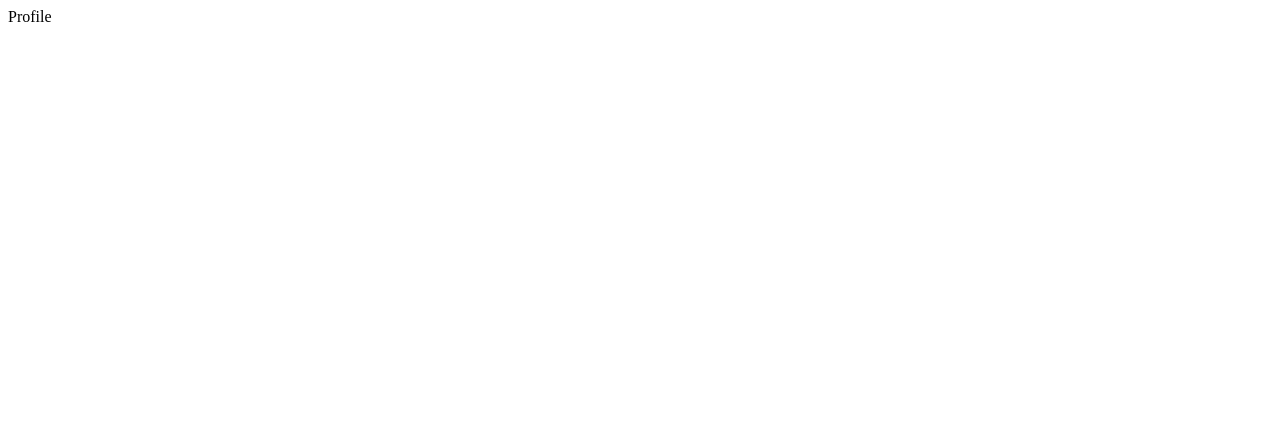
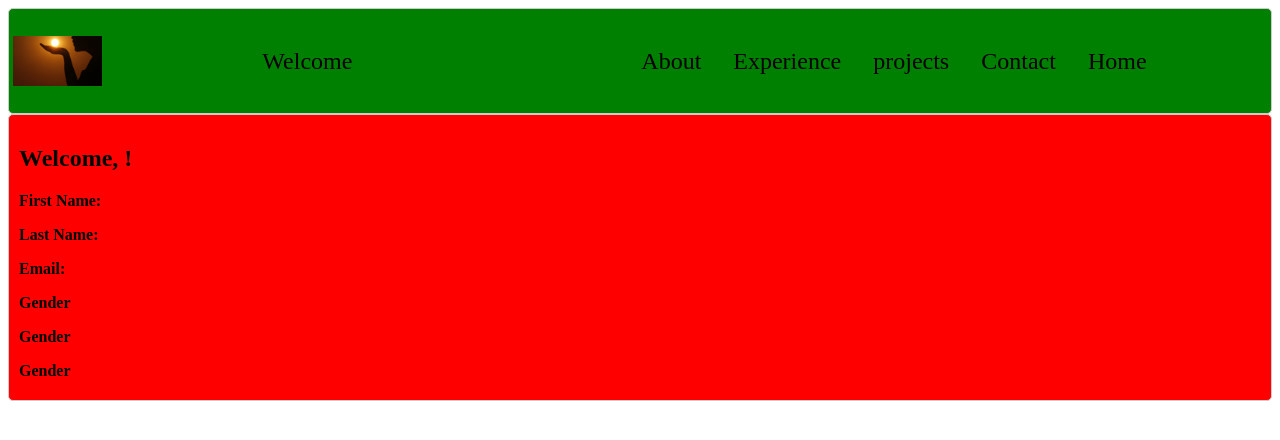
Before and after one commit to Adhamfm/WellnessFrontMeAlone2, a React (Vite) app: page /profile in a window 1280 px wide. Shown: the top 440 px of the page. Built offline with nearby package versions, Linux system fonts and the light colour scheme.

Commit message:
profile style
profile style editing

```diff
--- a/src/pages/profile/index.jsx
+++ b/src/pages/profile/index.jsx
@@ -1,6 +1,54 @@
+import React from 'react';
+import './style.css'
+import { Link } from 'react-router-dom';
 
-export default function Profile() {
+export default function Profile(data) {
   return (
-    <div>Profile</div>
+  <div>
+    <nav id="desktop-nav">
+        <div class="section__pic-container"> <img src="./src/assets/wallpaperflare.com_wallpaper (4).jpg" alt="Profile picture"></img> </div>
+
+        <div class="logo">Welcome</div>
+        <div>
+            <ul class="nav-links">
+                <li><a href="#about">About</a></li>
+                <li><a href="#experience">Experience</a></li>
+                <li><a href="#projects">projects</a></li>
+                <li><a href="#contact">Contact</a></li>
+                <Link to='/'>Home</Link>
+            </ul>
+        </div>
+    </nav>
+    <section className="profile">
+    <div className="profile-container">
+      <h1>Welcome, {data.firstName}!</h1>
+      <div className="profile-details">
+        <p><strong>First Name:</strong> {data.firstName}</p>
+        <p><strong>Last Name:</strong> {data.lastName}</p>
+        <p><strong>Email:</strong> {data.email}</p>
+        <p><strong>Gender</strong></p>
+        <p><strong>Gender</strong></p>
+        <p><strong>Gender</strong></p>
+
+      </div>
+    </div>
+  </section>
+  </div>
   )
 }
+
+
+// const Profile = ({ location }) => {
+//   const { signupData } = location.state;
+
+//   return (
+//     <div>
+//       <h1>Welcome to your profile!</h1>
+//       <p>Username: {signupData.firstname}</p>
+//       <p>Email: {signupData.email}</p>
+//       {/* You can display other signup data here */}
+//     </div>
+//   );
+// };
+
+// export default Profile;
--- a/src/pages/profile/style.css
+++ b/src/pages/profile/style.css
@@ -0,0 +1,71 @@
+nav,
+.nav-links{
+    display: flex;
+}
+nav {
+    justify-content: space-around;
+    align-items: center;
+    height: 13vh;
+    background-color: green;
+        border: 1px solid #ccc;
+    border-radius: 5px;
+}
+.nav-links{
+    gap: 2rem;
+    list-style: none;
+    font-size: 1.5rem;
+}
+a {
+    color: black;
+    text-decoration: none;
+    text-decoration-color: white;
+}
+a:hover{
+    color: grey;
+    text-decoration: underline;
+    text-underline-offset:1rem ;
+    text-decoration-color:rgb(181, 181, 181)  ;
+}
+.logo{
+    font-size: 1.5rem;
+    margin-left: -100px;
+}
+.logo:hover{
+    cursor: default;
+}
+.profile{
+    display: flex;
+    justify-content: left;
+    gap: 1rem;
+    margin-left: -10px;
+}
+.profile-container {
+    justify-content: space-around;
+    width: 1400px;
+    padding: 10px;
+    border: 1px solid #ccc;
+    border-radius: 5px;
+    background-color: red;
+    margin-left: 10px; ;
+  }
+
+  .profile-details {
+    margin-top: 0;
+
+
+  }
+
+  .profile-details p {
+    margin-bottom: 10px;
+  }
+
+  .profile-details strong {
+    font-weight: bold;
+    margin-right: 5px;
+  }
+  .section__pic-container{
+    display: flex;
+    height: 50px;
+    width: 100px;
+    margin-left: -120px;
+}
```
Also changed, not shown: src/assets/Add-a-subheading.png (added), src/assets/wallpaperflare.com_wallpaper (4).jpg (added).
